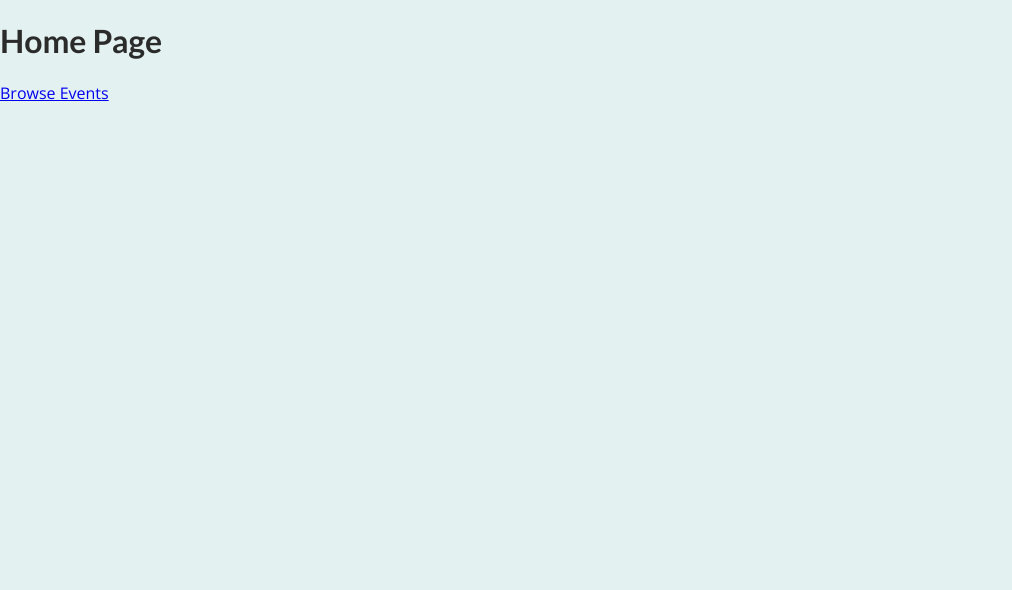
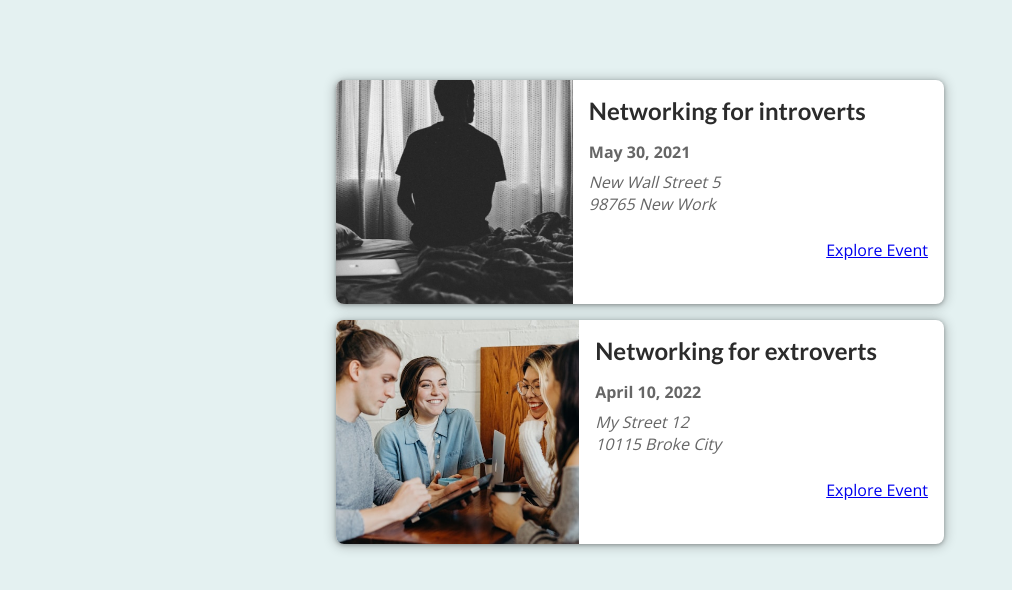
Before and after one commit to Lika-M/events, a Next.js app: page / in a window 1280 px wide. Shown: the top 590 px of the page, without its empty margins (0-1012 px from the left). Built offline with nearby package versions, Linux system fonts and the light colour scheme.

Commit message:
Implemented data extraction simulation using a function that filters the dummy data by the 'isFeatured' prop. Added an 'events' folder nested within a common React "components" folder, containing files for 'event-list' and 'event-item', along with relevant modular CSS.

```diff
--- /dev/null
+++ b/components/events/event-item.js
@@ -0,0 +1,39 @@
+import Link from 'next/link';
+
+import classes from './event-item.module.css';
+
+export default function EventItem({ id, title, image, date, location }) {
+    const formattedDate = new Date(date).toLocaleDateString('en-US', {
+        day: 'numeric',
+        month: 'long',
+        year: 'numeric'
+    });
+
+    const formattedAddress = location.replace(', ', '\n')
+    return (
+        <li className={classes.item}>
+            <img src={`/${image}`} alt={title} />
+            <div className={classes.content}>
+                <div className={classes.summary}>
+                    <h2>{title}</h2>
+                    <div className={classes.date}>
+                        <time>{formattedDate}</time>
+                    </div>
+                    <div className={classes.address}>
+                        <address>{formattedAddress}</address>
+                    </div>
+                </div>
+                <div className={classes.actions}>
+                    <Link
+                        href={{
+                            pathname: '/events/[id]',
+                            query: { id: id }
+                        }}
+                    >
+                        Explore Event
+                    </Link>
+                </div>
+            </div>
+        </li>
+    );
+}
--- /dev/null
+++ b/components/events/event-item.module.css
@@ -0,0 +1,76 @@
+.item {
+    box-shadow: 0 1px 4px rgba(0, 0, 0, 0.3), 0 1px 12px 2px rgba(0, 0, 0, 0.2);
+    border-radius: 8px;
+    overflow: hidden;
+    background-color: white;
+    margin: 1rem;
+    display: flex;
+    flex-direction: column;
+    gap: 1rem;
+}
+
+.item img {
+    width: 100%;
+    object-fit: cover;
+    height: 10rem;
+}
+
+.content {
+    width: 100%;
+    padding: 0 1rem;
+    text-align: center;
+}
+
+.content h2 {
+    margin: 0.5rem 0;
+}
+
+.date,
+.address {
+    display: flex;
+    gap: 0.5rem;
+    align-items: center;
+}
+
+.content time {
+    color: #666666;
+    font-weight: bold;
+}
+
+.content address {
+    margin: 0.5rem 0;
+    color: #666666;
+    white-space: pre;
+}
+
+.actions {
+    display: flex;
+    flex-direction: column;
+    padding: 1rem;
+}
+
+@media (min-width: 768px) {
+    .item {
+        flex-direction: row;
+    }
+
+    .item img {
+        width: 40%;
+        height: 14rem;
+    }
+
+    .content {
+        width: 60%;
+        padding: 0;
+        text-align: left;
+    }
+
+    .content h2 {
+        margin: 1rem 0;
+    }
+
+    .actions {
+        flex-direction: row;
+        justify-content: flex-end;
+    }
+}
--- /dev/null
+++ b/components/events/event-list.js
@@ -0,0 +1,11 @@
+import EventItem from "./event-item.js";
+import classes from './event-list.module.css';
+
+export default function EventList({ items }) {
+
+    return (
+        <ul className={classes.list}>
+            {items.map(item => <EventItem key={item.id} {...item} />)}
+        </ul>
+    );
+}
--- /dev/null
+++ b/components/events/event-list.module.css
@@ -0,0 +1,5 @@
+.list {
+    width: 90%;
+    max-width: 40rem;
+    margin: 5rem auto;
+  }
--- a/dummy-data.js
+++ b/dummy-data.js
@@ -1,4 +1,4 @@
-const DUMMY_EVENTS = [
+export const DUMMY_EVENTS = [
     {
       id: 'e1',
       title: 'Programming for everyone',
@@ -29,4 +29,4 @@ const DUMMY_EVENTS = [
       image: 'images/extrovert-event.jpg',
       isFeatured: true,
     },
-  ];
+  ]
--- a/pages/index.js
+++ b/pages/index.js
@@ -1,10 +1,13 @@
 import Link from 'next/link';
 
-export default function HomePage(){
+import { getFeaturedEvents } from '../service/events.js';
+import EventList from '../components/events/event-list.js';
+
+export default function HomePage() {
+    const featuredEvents = getFeaturedEvents();
     return (
-        <>
-        <h1>Home Page</h1>
-        <Link href="/events">Browse Events</Link>
-        </>
+        <div>
+            <EventList items={featuredEvents}/>
+        </div>
     )
 }
--- /dev/null
+++ b/service/events.js
@@ -0,0 +1,5 @@
+import { DUMMY_EVENTS } from '../dummy-data.js';
+
+export function getFeaturedEvents() {
+  return DUMMY_EVENTS.filter((event) => event.isFeatured);
+}
```
